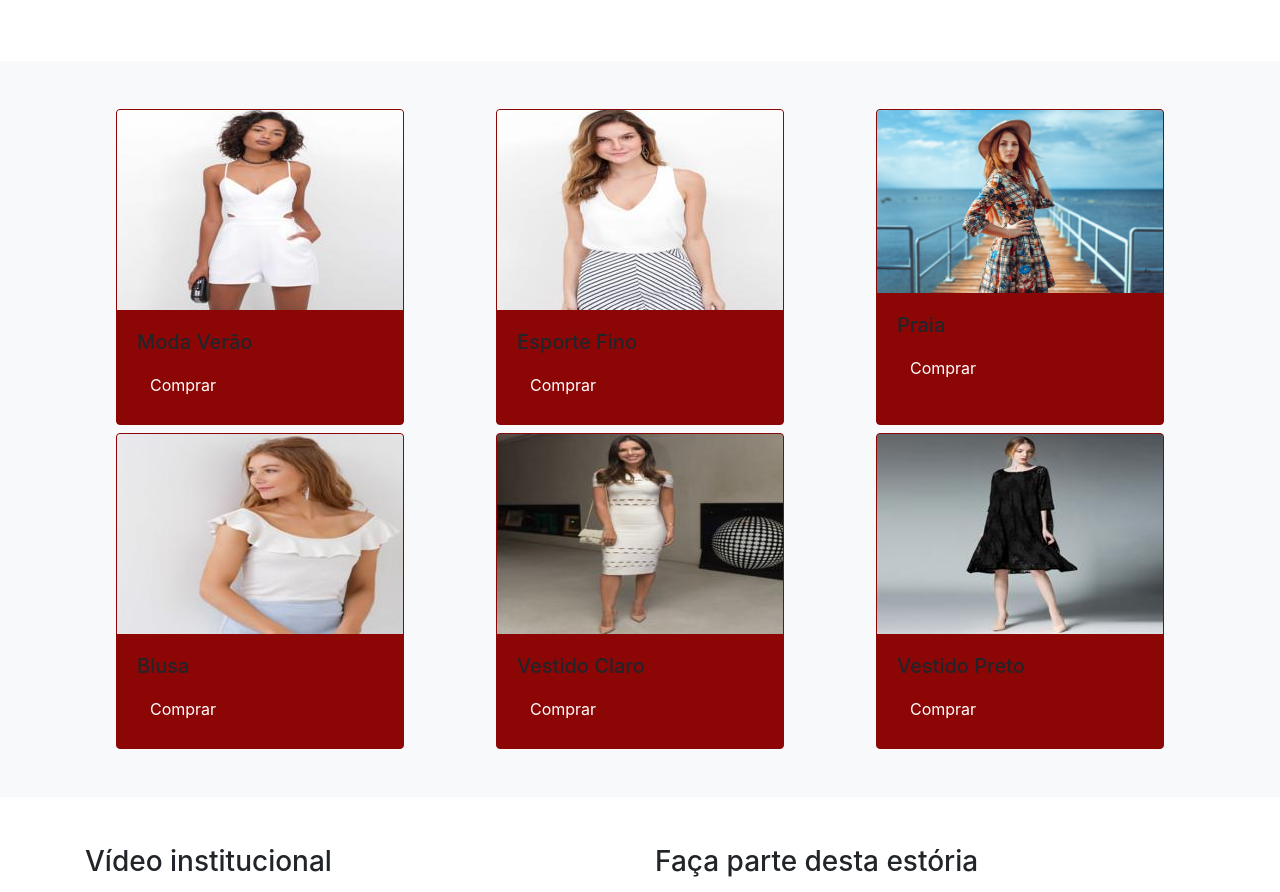
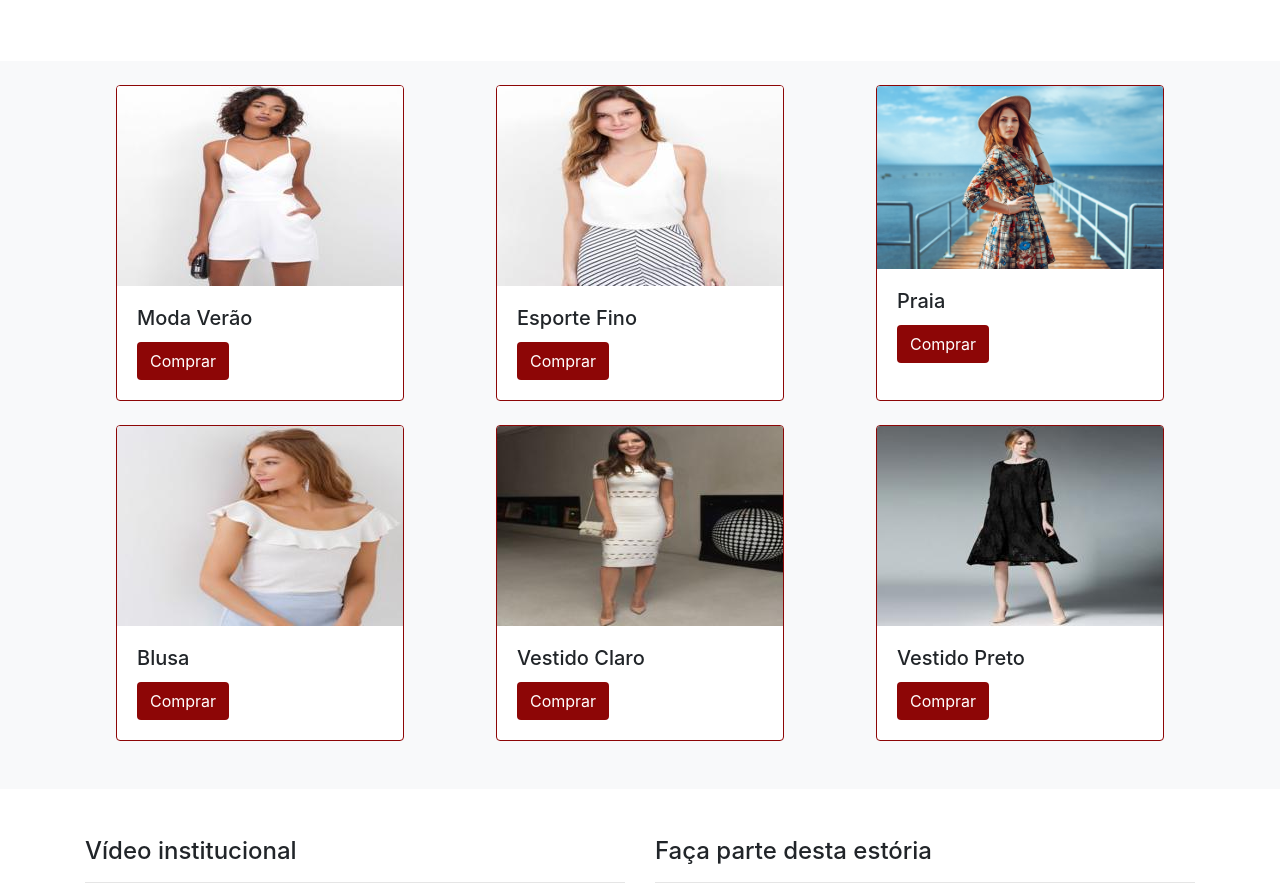
Before and after one commit to IsraelLima25/Front-Atelie, a plain HTML site: page index.html in a window 1280 px wide. Shown: the part 521-1413 px from the top of the page. Drawn offline with Linux system fonts and the light colour scheme.

Commit message:
AJustes Responsividade

```diff
--- a/index.html
+++ b/index.html
@@ -87,7 +87,7 @@
         <section id="modelos" class="bg-light">
             <div class="container pb-5">
                 <div class="row justify-content-md-around justify-content-center">
-                    <article class="card mt-5 borda-cor-especial card-imagem">
+                    <article class="card mt-4 borda-cor-especial card-imagem">
                         <img src="resources/card1.jpg" class="card-img-top" alt="imagem-carro-fiat">
                         <div class="card-body">
                             <h5 class="card-title">Moda Verão</h5>
@@ -95,7 +95,7 @@
                         </div>
                     </article>
 
-                    <article class="card mt-5 borda-cor-especial card-imagem">
+                    <article class="card mt-4 borda-cor-especial card-imagem">
                         <img src="resources/card2.jpg" class="card-img-top" alt="imagem-carro-fiat">
                         <div class="card-body">
                             <h5 class="card-title">Esporte Fino</h5>
@@ -103,7 +103,7 @@
                         </div>
                     </article>
 
-                    <article class="card mt-5 borda-cor-especial card-imagem">
+                    <article class="card mt-4 borda-cor-especial card-imagem">
                         <img src="resources/card3.jpg" class="card-img-top" alt="imagem-carro-fiat">
                         <div class="card-body">
                             <h5 class="card-title">Praia</h5>
@@ -111,7 +111,7 @@
                         </div>
                     </article>
 
-                    <article class="card borda-cor-especial mt-2 card-imagem">
+                    <article class="card borda-cor-especial mt-4 card-imagem">
                         <img src="resources/card4.jpg" class="card-img-top" alt="imagem-carro-fiat">
                         <div class="card-body">
                             <h5 class="card-title">Blusa</h5>
@@ -119,7 +119,7 @@
                         </div>
                     </article>
 
-                    <article class="card borda-cor-especial mt-2 card-imagem">
+                    <article class="card borda-cor-especial mt-4 card-imagem">
                         <img src="resources/card5.jpg" class="card-img-top" alt="imagem-carro-fiat">
                         <div class="card-body">
                             <h5 class="card-title">Vestido Claro</h5>
@@ -127,7 +127,7 @@
                         </div>
                     </article>
 
-                    <article class="card borda-cor-especial mt-2 card-imagem">
+                    <article class="card borda-cor-especial mt-4 card-imagem">
                         <img src="resources/card6.jpg" class="card-img-top" alt="imagem-carro-fiat">
                         <div class="card-body">
                             <h5 class="card-title">Vestido Preto</h5>
@@ -142,17 +142,18 @@
             <div class="container pt-5">
                 <div class="row">
                     <section id="video" class="col-md-6">
-                    <h3>Vídeo institucional</h3>
+                        <h4>Vídeo institucional</h4>
                         <hr>
                         <div style="vertical-align: middle;" class="embed-responsive embed-responsive-16by9">
-                        <iframe width="560" height="315" src="https://www.youtube.com/embed/BMsP6gd_bD4" frameborder="0"
+                            <iframe width="560" height="315" src="https://www.youtube.com/embed/BMsP6gd_bD4"
+                                frameborder="0"
                                 allow="accelerometer; autoplay; encrypted-media; gyroscope; picture-in-picture"
                                 allowfullscreen></iframe>
                         </div>
                     </section>
 
                     <section id="formulario" class="col-md-6">
-                    <h3>Faça parte desta estória</h3>
+                        <h4>Faça parte desta estória</h4>
                         <hr>
                         <form action="" method="POST">
                             <div class="form-group">
@@ -167,7 +168,7 @@
                             </div>
                             <label for="celular">Celular</label>
                             <input type="tel" id="celular" class="form-control" placeholder="(--)- ---- ----">
-                        <button type="submit" class="btn btn-cor-especial float-right mt-3">Cadastrar</button>
+                            <button type="submit" class="btn btn-cor-especial mt-3">Cadastrar</button>
                         </form>
                     </section>
                 </div>
--- a/styles/style.css
+++ b/styles/style.css
@@ -52,6 +52,17 @@ nav{
     object-position: 0 60%;
   }
 
-  .card{
-    background-color: #8D0606;
+  @media (max-width: 425px) {
+
+    #formulario{
+      margin-top: 30px;
+    }
   }
+
+  @media (max-width: 768px) {
+
+    .thumb-redondo{
+      width:200px;
+      height:200px;
+    }
+}
```
Lines whose indentation alone changed are shown as unchanged.
